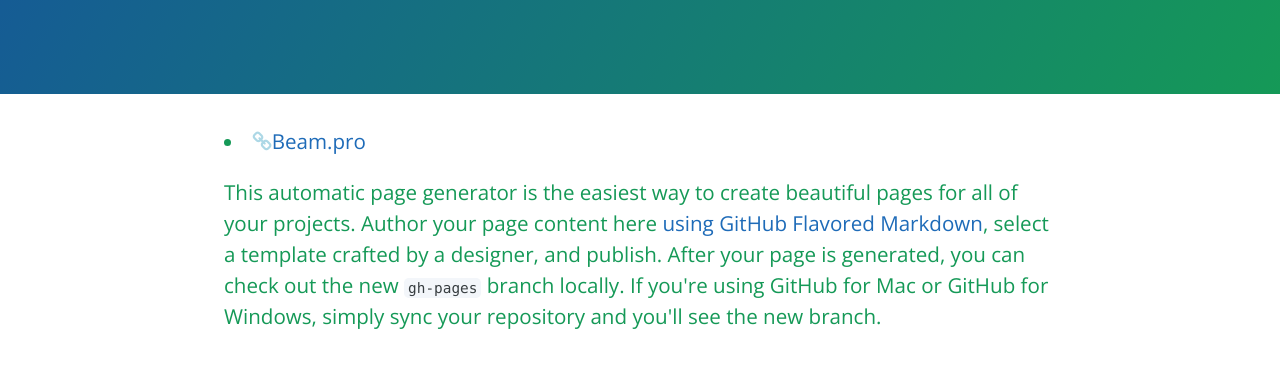
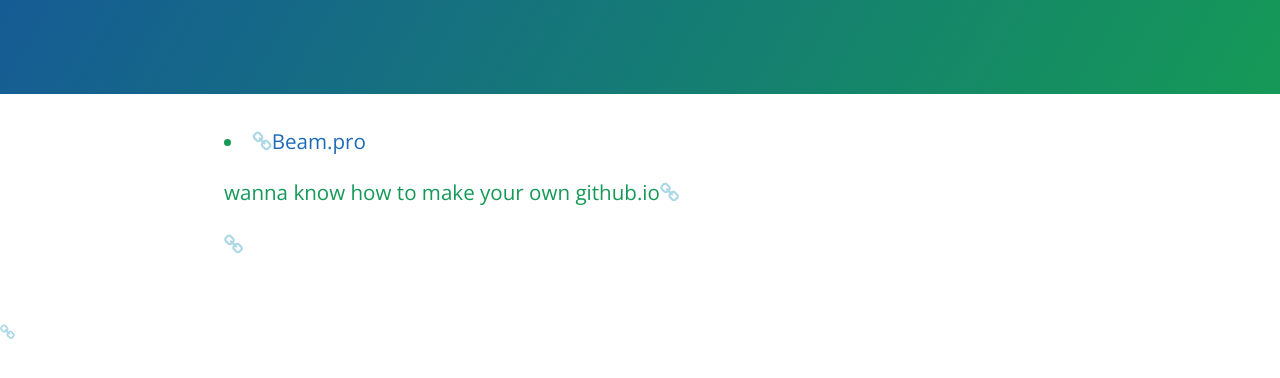
Before and after one commit to TheSpaceArmy/BaconSpace.github.io, a plain HTML site: page index.html in a window 1280 px wide. Shown: the part 176-554 px from the top of the page. Drawn offline with nearby package versions, Linux system fonts and the light colour scheme.

Commit message:
Update index.html

```diff
--- a/index.html
+++ b/index.html
@@ -19,8 +19,7 @@
     <section class="main-content">
       <h3>
 <li><a href="https://beam.pro/bacon_space"><span class="fa fa-link" style="color: lightblue"></span>Beam.pro</a></li>
-<p>This automatic page generator is the easiest way to create beautiful pages for all of your projects. Author your page content here <a href="https://guides.github.com/features/mastering-markdown/">using GitHub Flavored Markdown</a>, select a template crafted by a designer, and publish. After your page is generated, you can check out the new <code>gh-pages</code> branch locally. If you're using GitHub for Mac or GitHub for Windows, simply sync your repository and you'll see the new branch.</p>
-
+<p>wanna know how to make your own github.io<a href="https://pages.github.com/"span class="fa fa-link" style="color: lightblue"></span></p>
 <h3>
 
 
```
